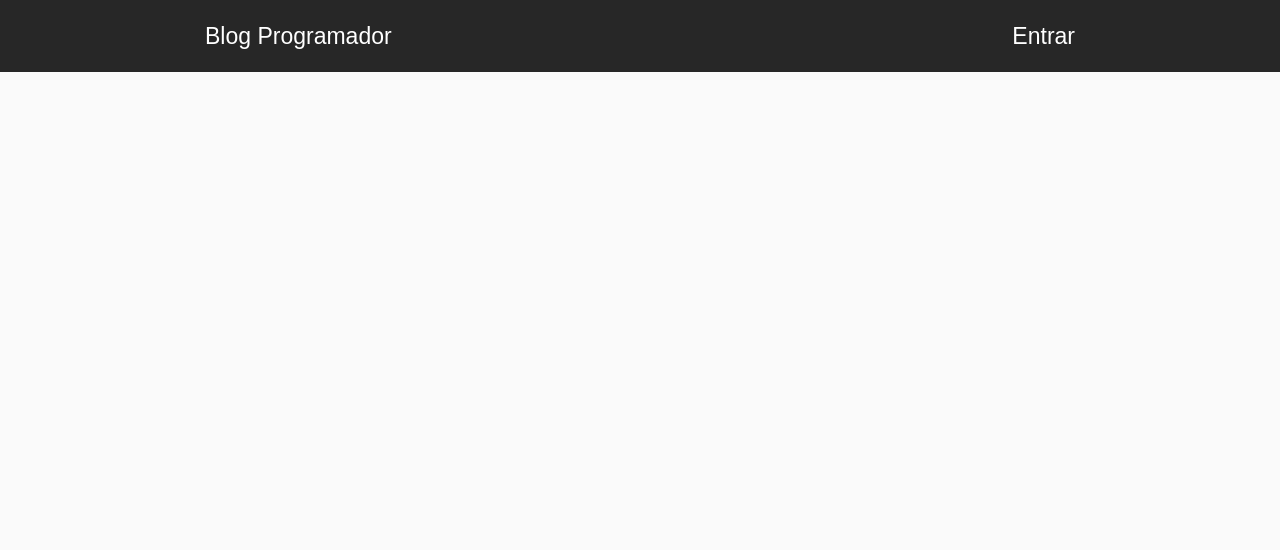
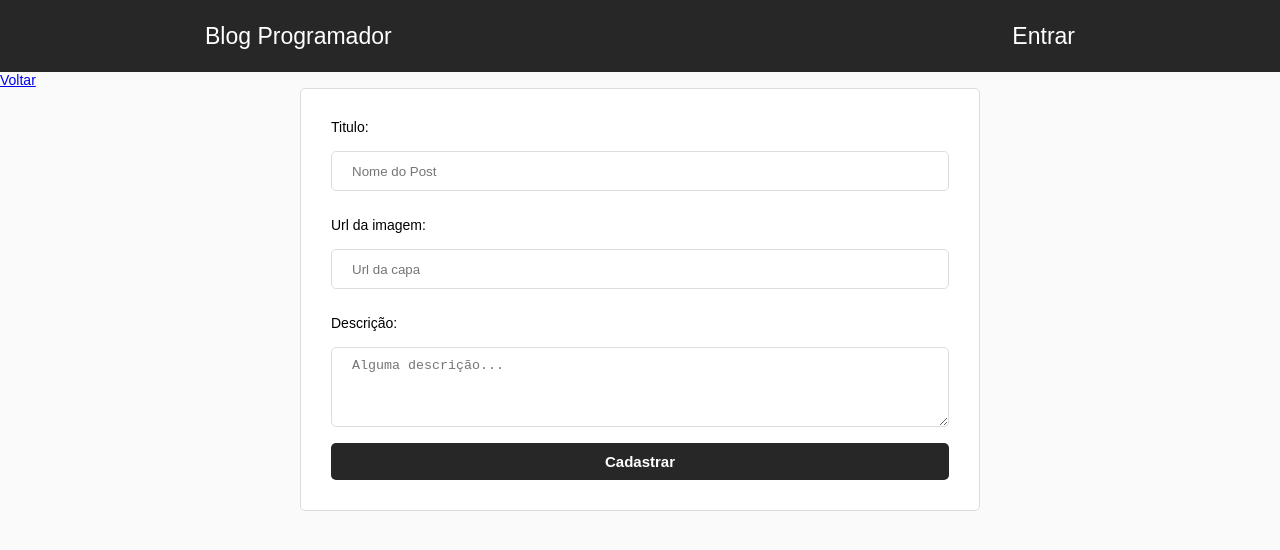
Before and after one commit to psico/blog_exemplo, a React (Create React App) app: page /dashboard/new in a window 1280 px wide. Shown: the top 550 px of the page. Built offline with nearby package versions, Linux system fonts and the light colour scheme; no server answers.

Commit message:
[ADD] Implementação inicial da tela de novo post.

```diff
--- a/src/App.js
+++ b/src/App.js
@@ -8,12 +8,13 @@
 import Login from "./components/Login";
 import Dashboard from "./components/Dashboard";
 import Register from "./components/Register";
+import New from "./components/New";
 
 class App extends Component {
 
     state = {
         firebaseInitialized: false
-    }
+    };
 
     componentDidMount() {
         firebase.isInitialized().then(resultado => {
@@ -33,6 +34,7 @@
                         <Route exact path="/login" component={Login}/>
                         <Route exact path="/dashboard" component={Dashboard}/>
                         <Route exact path="/register" component={Register}/>
+                        <Route exact path="/dashboard/new" component={New}/>
                     </Switch>
                 </BrowserRouter>
             ) : (
--- /dev/null
+++ b/src/components/New/index.js
@@ -0,0 +1,47 @@
+import React, {Component} from 'react';
+import {Link, withRouter} from "react-router-dom";
+import "./new.css";
+
+class New extends Component {
+    constructor(props) {
+        super(props);
+        this.state = {
+            titulo: '',
+            imagem: '',
+            descricao: ''
+        };
+
+        this.cadastrar = this.cadastrar.bind(this);
+    }
+
+    cadastrar(e){
+
+    }
+
+    render() {
+        return (
+            <div id="new">
+                <header>
+                    <Link to="/dashboard">Voltar</Link>
+                </header>
+                <form onSubmit={this.cadastrar} id="new-post">
+                    <label>Titulo:</label><br/>
+                    <input type="text" placeholder="Nome do Post" value={this.state.titulo} autoFocus
+                        onChange={(e) => this.state({titulo: e.target.value})}/><br/>
+
+                    <label>Url da imagem:</label><br/>
+                    <input type="text" placeholder="Url da capa" value={this.state.imagem}
+                           onChange={(e) => this.state({imagem: e.target.value})}/><br/>
+
+                    <label>Descrição:</label><br/>
+                    <textarea placeholder="Alguma descrição..." value={this.state.descricao}
+                           onChange={(e) => this.state({descricao: e.target.value})}/><br/>
+
+                           <button type="submit">Cadastrar</button>
+                </form>
+            </div>
+        )
+    }
+}
+
+export default withRouter(New)
--- /dev/null
+++ b/src/components/New/new.css
@@ -0,0 +1,59 @@
+header#new {
+    width: 100px;
+    max-width: 680px;
+    display: flex;
+    flex-direction: column;
+    align-items: flex-start;
+    margin: 30px auto 10px;
+}
+
+header#new a{
+    background: #272727;
+    padding: 8px 18px 8px;
+    border-radius: 5px;
+    color: #fff;
+    text-decoration: none;
+    font-size: 15px;
+}
+
+form#new-post {
+    background: #fff;
+    width: 100%;
+    max-width: 680px;
+    margin: 0 auto 0;
+    padding: 30px;
+    border: 1px solid #ddd;
+    border-radius: 5px;
+    display: flex;
+    flex-direction: column;
+}
+
+form#new-post input{
+    margin-bottom: 10px;
+}
+
+form#new-post input[type=text]{
+    height: 40px;
+    border-radius: 5px;
+    border: 1px solid #ddd;
+    padding: 0 20px;
+}
+
+form#new-post textarea{
+    height: 80px;
+    border-radius: 5px;
+    border: 1px solid #ddd;
+    padding: 0 20px;
+    padding-top: 10px;
+}
+
+form#new-post button{
+    padding: 10px 20px;
+    border-radius: 5px;
+    border: 0;
+    background: #272727;
+    color: #fff;
+    font-weight: bold;
+    font-size: 15px;
+    cursor: pointer;
+}
```
